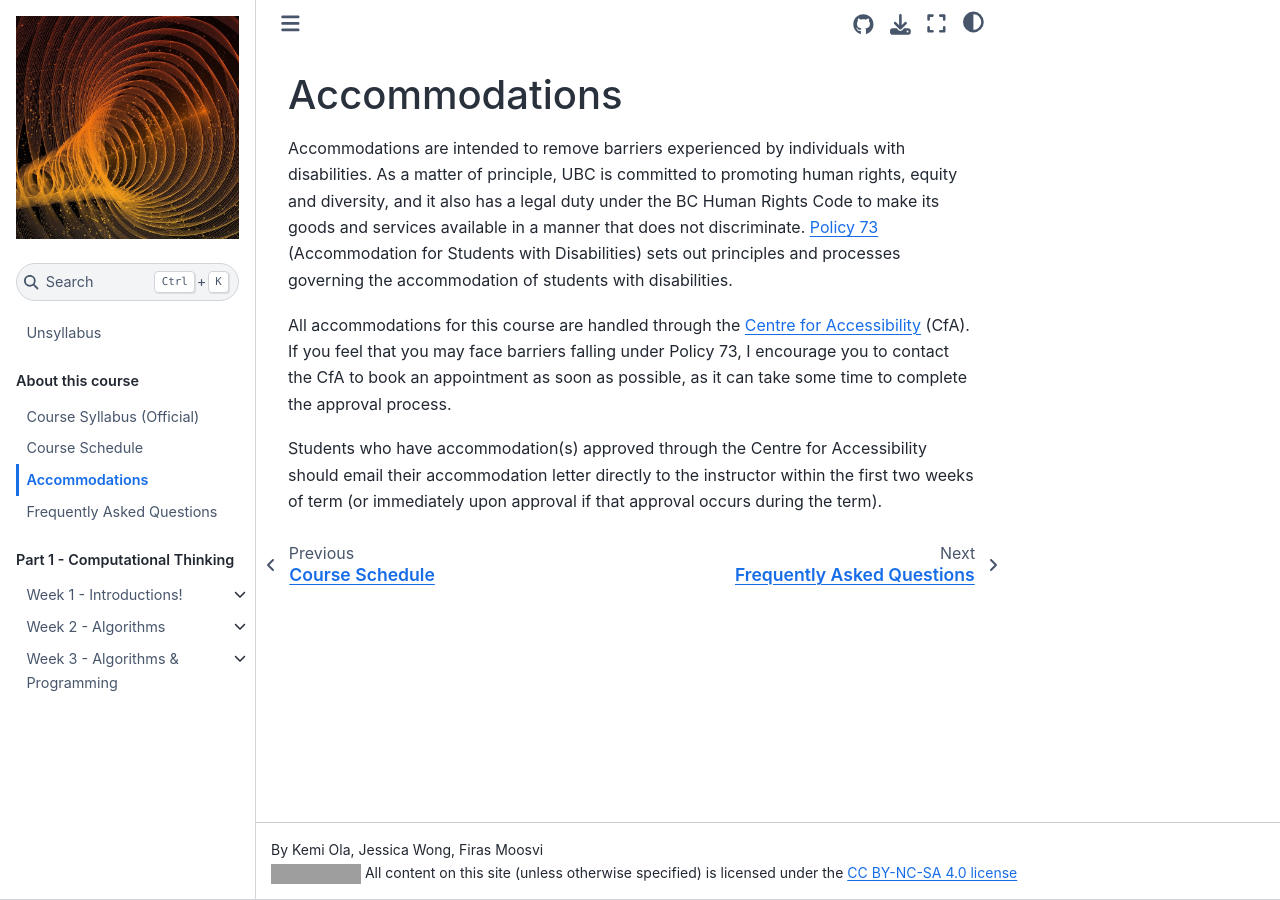
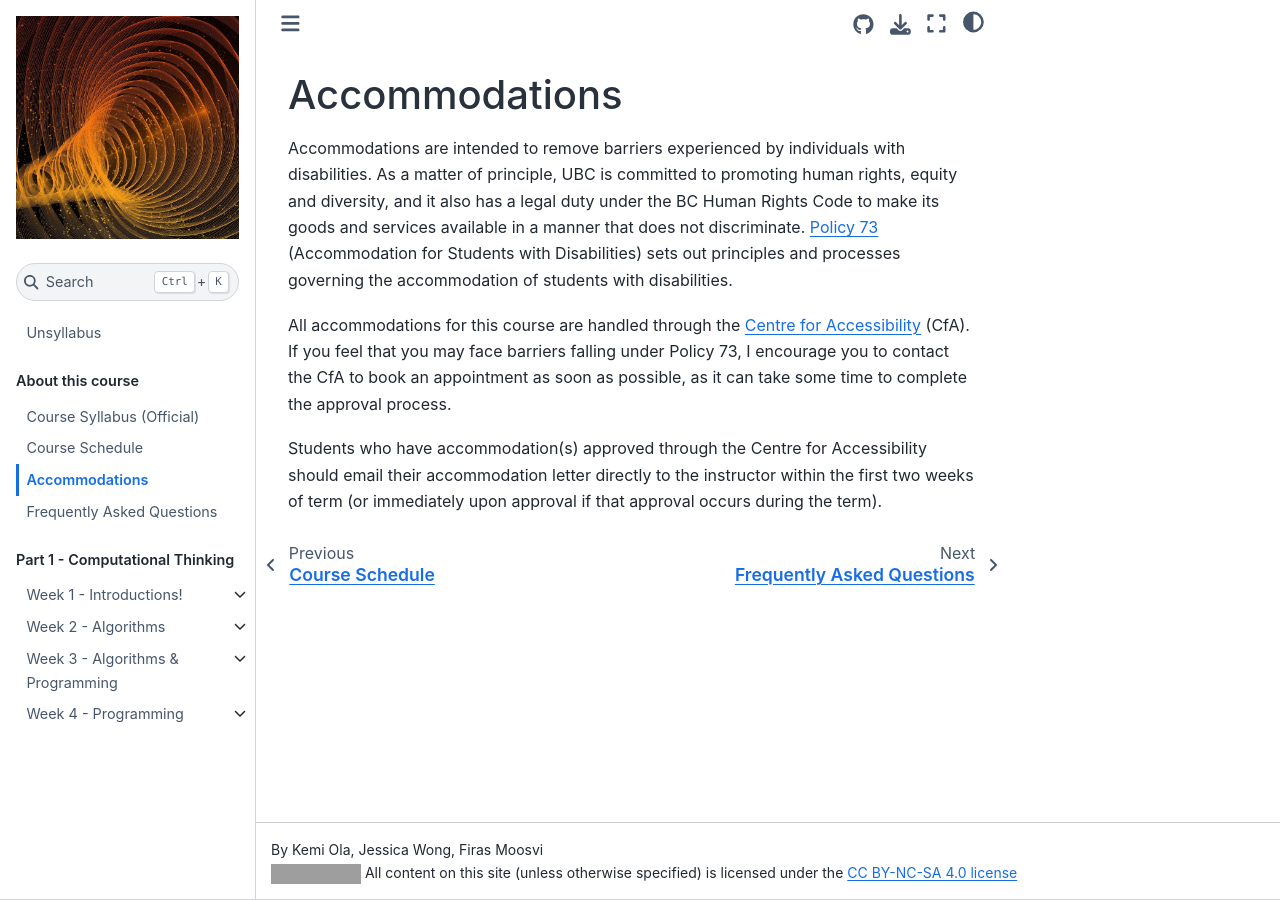
Before and after one commit to UBC-CS/cpsc100, a Jupyter Book: the page built from about/accommodations.md, in a window 1280 px wide. Built offline with Jupyter Book 1.0.4 settings and Sphinx 7.4.7 and the Sphinx Book theme 1.1.4, drawn with Linux system fonts in a browser that asks for light colours; grey boxes are pictures that could not be loaded.

Commit message:
update class4A

```diff
--- a/_toc.yml
+++ b/_toc.yml
@@ -28,6 +28,11 @@ parts:
       - file: notes/week03/class3A
       - file: notes/week03/class3B
       - file: notes/week03/class3C
+  - file: notes/week04/week04_summary
+    title: Week 4 - Programming
+    sections:
+      - file: notes/week04/class4A
+
 #       - file: notes/week02/videos
 #       - file: notes/week02/homework
 #       - file: notes/week02/lecture
```
